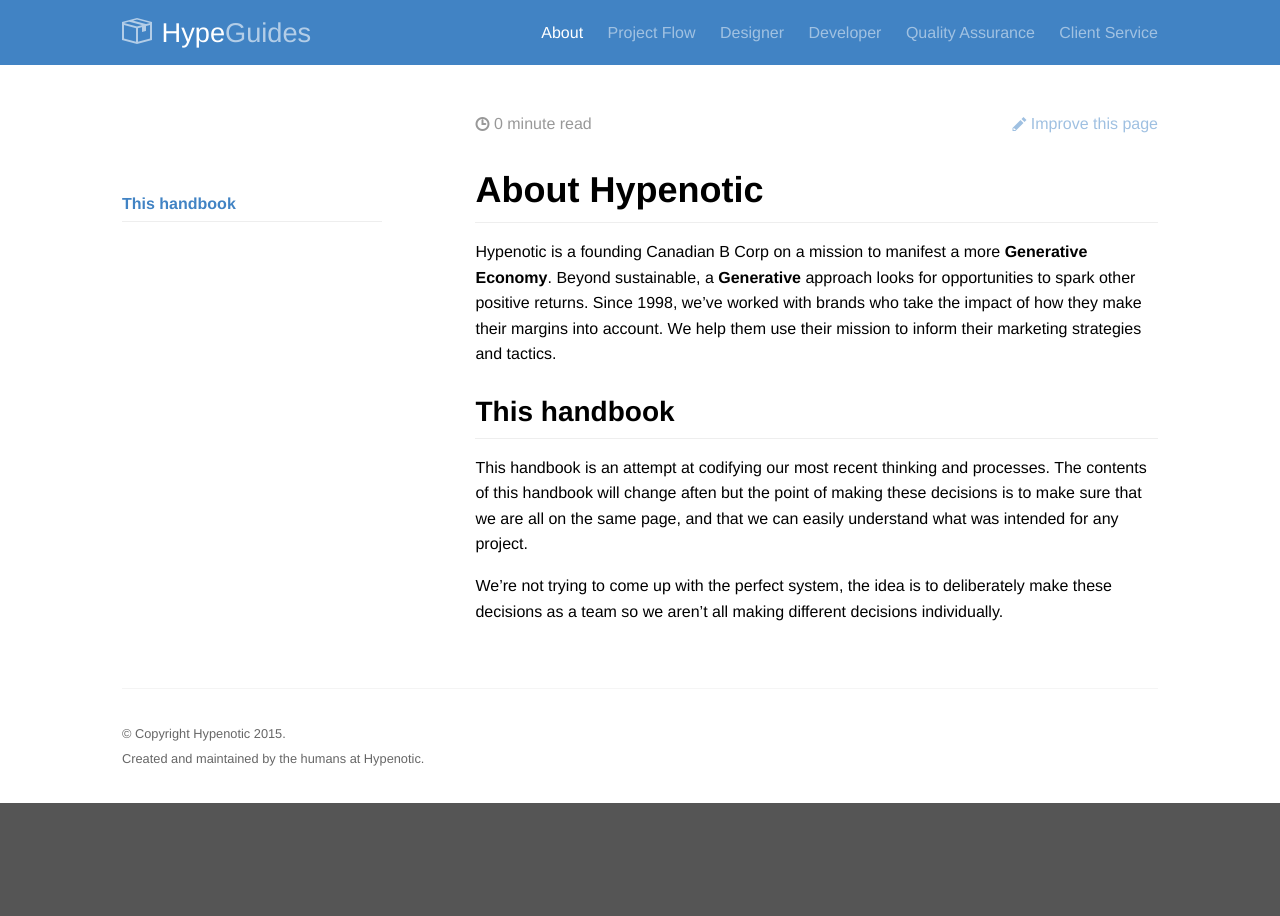
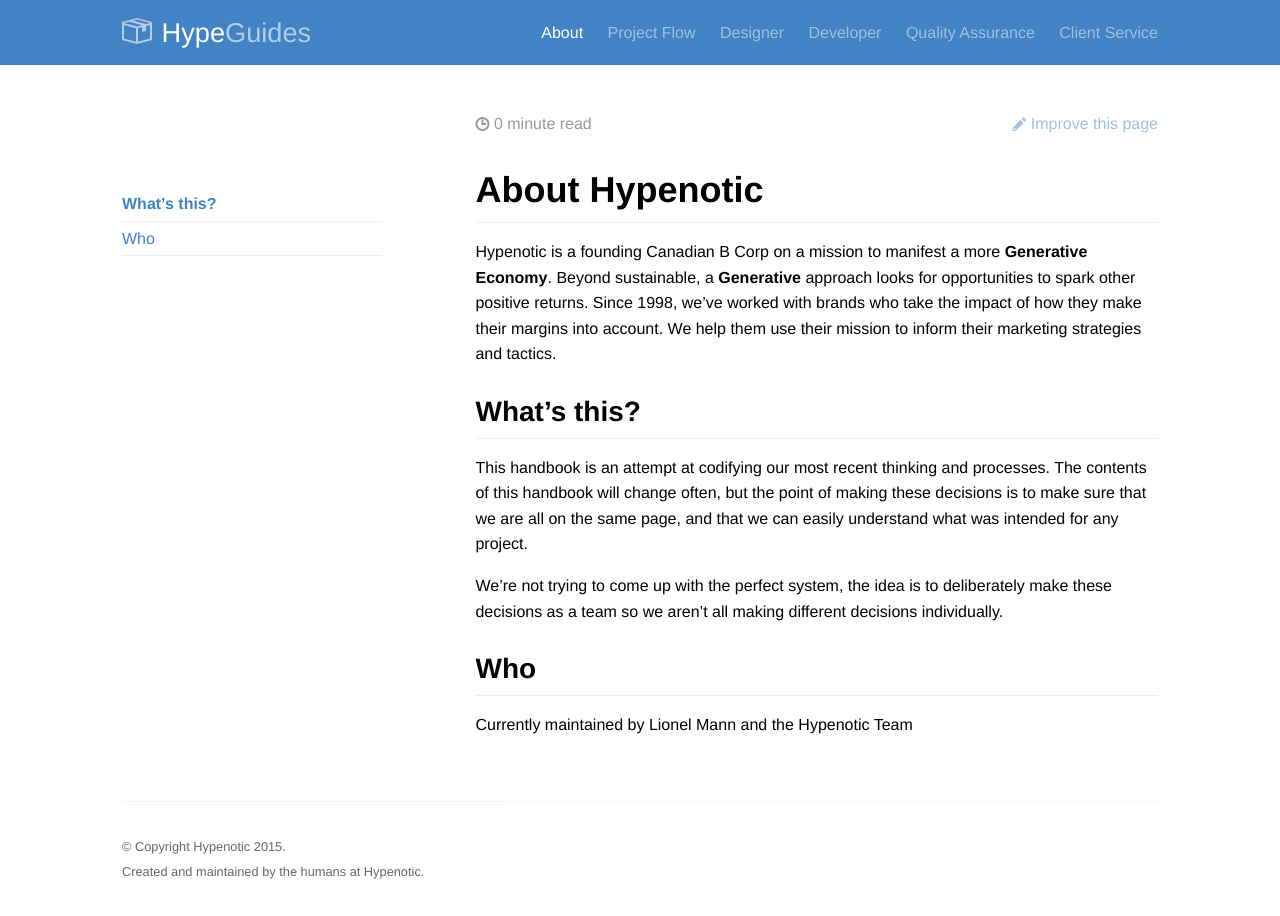
Before and after one commit to TaniaD13/handbook, a Jekyll site: the page built from about.md, in a window 1280 px wide. Built offline with Jekyll 4.4.1, drawn with Linux system fonts in a browser that asks for light colours; Markdown is read by kramdown in place of the engine named in the settings.

Commit message:
Update about.md

```diff
--- a/about.md
+++ b/about.md
@@ -8,8 +8,12 @@
 
 Hypenotic is a founding Canadian B Corp on a mission to manifest a more **Generative Economy**. Beyond sustainable, a **Generative** approach looks for opportunities to spark other positive returns. Since 1998, we’ve worked with brands who take the impact of how they make their margins into account. We help them use their mission to inform their marketing strategies and tactics.
 
-## This handbook
+## What's this?
 
-This handbook is an attempt at codifying our most recent thinking and processes. The contents of this handbook will change aften but the point of making these decisions is to make sure that we are all on the same page, and that we can easily understand what was intended for any project.
+This handbook is an attempt at codifying our most recent thinking and processes. The contents of this handbook will change often, but the point of making these decisions is to make sure that we are all on the same page, and that we can easily understand what was intended for any project.
 
 We're not trying to come up with the perfect system, the idea is to deliberately make these decisions as a team so we aren't all making different decisions individually.
+
+## Who
+
+Currently maintained by Lionel Mann and the Hypenotic Team
```
